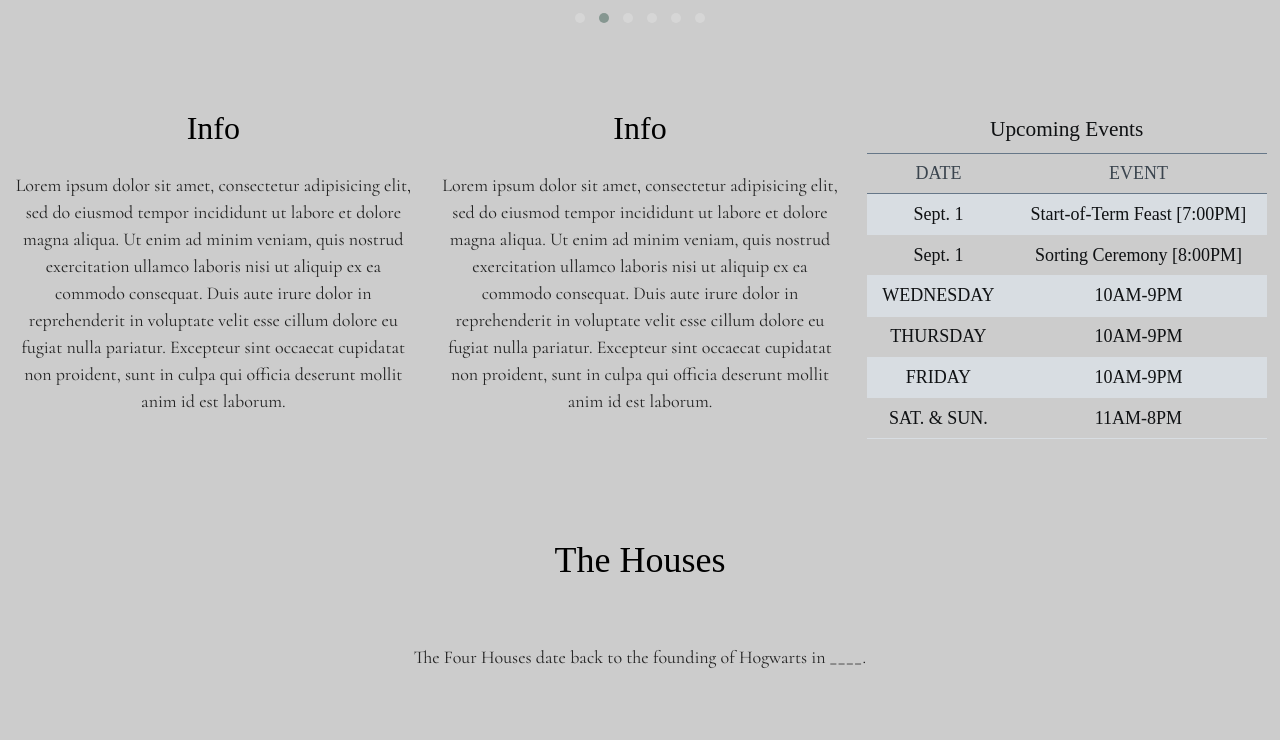
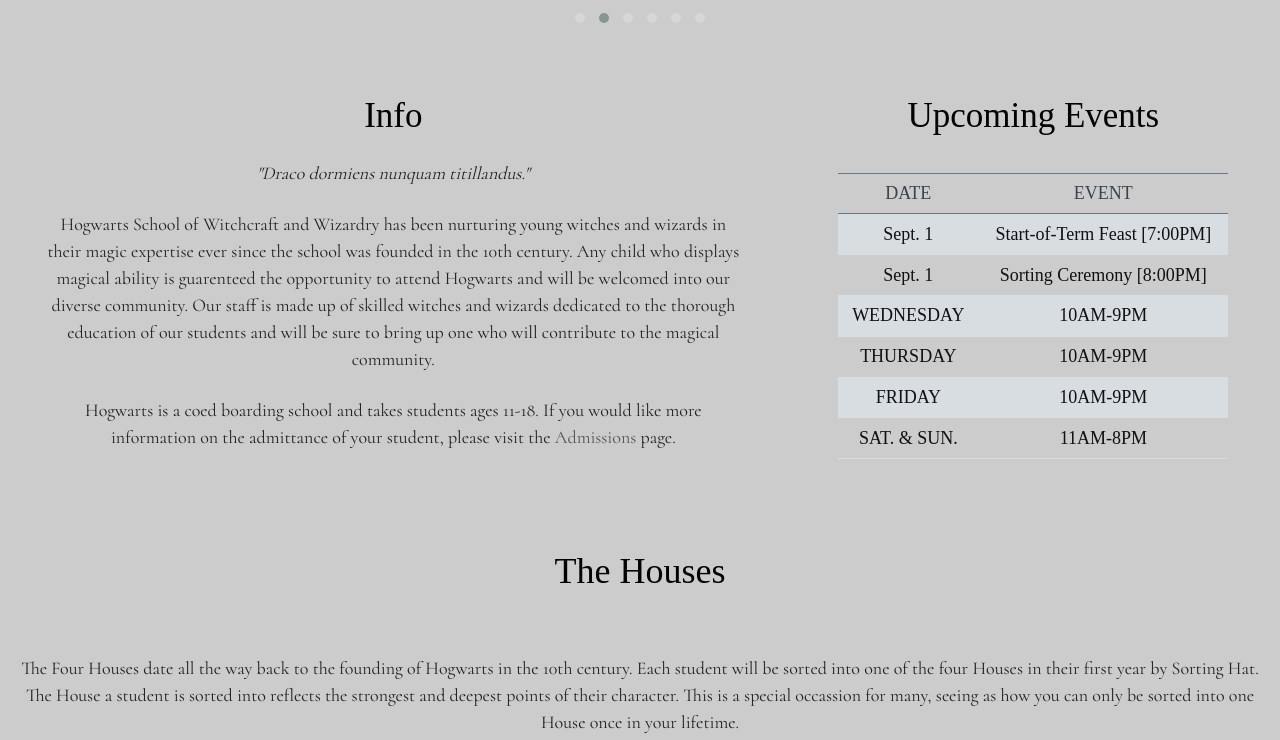
Before and after one commit to peachynoodle/hogwarts, a plain HTML site: page index.html in a window 1280 px wide. Shown: the part 704-1444 px from the top of the page. Drawn offline with nearby package versions, Linux system fonts and the light colour scheme; a web font is replaced by a local one.

Commit message:
Add files via upload

```diff
--- a/css/main.css
+++ b/css/main.css
@@ -75,6 +75,7 @@ h3 {
     text-align: center;
     font-family: 'Cormorant SC', serif;
     color: #000;
+    font-size: 35px;
 }
 
 h4 {
@@ -144,7 +145,7 @@ caption {
 }
 table {
     margin: 0 auto;
-    width: 400px;
+    width: 390px;
 }
 
 tr {
@@ -186,6 +187,7 @@ img.center {
 /*** link styles ***/
 
 a:link {
+  color: #555;
   text-decoration: none;
 }
 
--- a/index.html
+++ b/index.html
@@ -83,20 +83,23 @@ body  {
 
   <div class="row">
 
-    <div class="col-sm-4">
+    <div class="col-sm-8 container-md">
       <h3>Info</h3>
-      <p>Lorem ipsum dolor sit amet, consectetur adipisicing elit, sed do eiusmod tempor incididunt ut labore et dolore magna aliqua. Ut enim ad minim veniam, quis nostrud exercitation ullamco laboris nisi ut aliquip ex ea commodo consequat. Duis aute irure dolor in reprehenderit in voluptate velit esse cillum dolore eu fugiat nulla pariatur. Excepteur sint occaecat cupidatat non proident, sunt in culpa qui officia deserunt mollit anim id est laborum.</p>
+
+      <p><i>"Draco dormiens nunquam titillandus."</i></p>
+
+      <p>Hogwarts School of Witchcraft and Wizardry has been nurturing young witches and wizards in their magic expertise ever since the school was founded in the 10th century. Any child who displays magical ability is guarenteed the opportunity to attend Hogwarts and will be welcomed into our diverse community. Our staff is made up of skilled witches and wizards dedicated to the thorough education of our students and will be sure to bring up one who will contribute to the magical community.</p>
+
+      <p>Hogwarts is a coed boarding school and takes students ages 11-18. If you would like more information on the admittance of your student, please visit the <a href="admissions.html">Admissions</a> page.</p>
+
     </div>
 
-    <div class="col-sm-4">
-      <h3>Info</h3>
-      <p>Lorem ipsum dolor sit amet, consectetur adipisicing elit, sed do eiusmod tempor incididunt ut labore et dolore magna aliqua. Ut enim ad minim veniam, quis nostrud exercitation ullamco laboris nisi ut aliquip ex ea commodo consequat. Duis aute irure dolor in reprehenderit in voluptate velit esse cillum dolore eu fugiat nulla pariatur. Excepteur sint occaecat cupidatat non proident, sunt in culpa qui officia deserunt mollit anim id est laborum.</p>
-    </div>
+    <div class="col-sm-4 container-sm">
 
-    <div class="col-sm-4">
+      <h3>Upcoming Events</h3>
 
     <table class="table-basic table-stack-sm shade-odd-rows">
-      <caption>Upcoming Events</caption>
+      <caption></caption>
 
       <thead>
         <tr>
@@ -155,7 +158,7 @@ body  {
       <h1>The Houses</h1>
     </div>
     <div class="col-sm-12">
-      <p>The Four Houses date back to the founding of Hogwarts in ____. </p>
+      <p>The Four Houses date all the way back to the founding of Hogwarts in the 10th century. Each student will be sorted into one of the four Houses in their first year by Sorting Hat. The House a student is sorted into reflects the strongest and deepest points of their character. This is a special occassion for many, seeing as how you can only be sorted into one House once in your lifetime.</p>
     </div>
     <div class="col-sm-12">
     </div>
```
